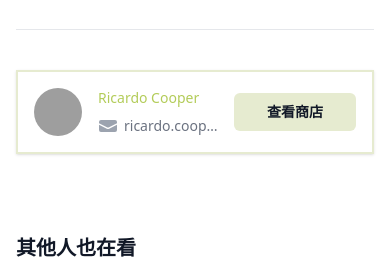
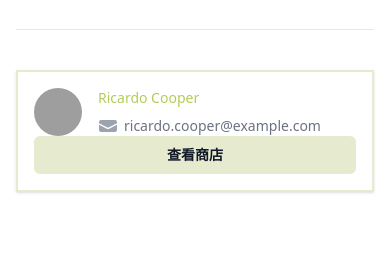
Before and after one commit to TinaChen071/Feng-pei, a website: page dist/product.html in a window 390 px wide. Shown: the part 1365-1634 px from the top of the page. Drawn offline with nearby package versions, Linux system fonts and the light colour scheme; some packages are replaced by stand-ins of ours; grey boxes are pictures that could not be loaded; a script that the page names is missing.

Commit message:
style: product shop section

```diff
--- a/dist/product.html
+++ b/dist/product.html
@@ -621,15 +621,16 @@
               <ul role="list" class="divide-y divide-gray-200">
                 <li>
                   <a href="#" class="block hover:bg-gray-50">
-                    <div class="flex items-center px-4 py-4 sm:p-6 ">
-                      <div class="flex min-w-0 flex-1 items-center">
+                    <div class="sm:flex  items-center px-4 py-4 sm:p-6 ">
+                      <!-- Content -->
+                      <div class="flex min-w-0 flex-1 items-center ">
                         <div class="flex-shrink-0">
                           <img class="h-12 w-12 rounded-full" src="https://images.unsplash.com/photo-1472099645785-5658abf4ff4e?ixlib=rb-1.2.1&ixid=eyJhcHBfaWQiOjEyMDd9&auto=format&fit=facearea&facepad=2&w=256&h=256&q=80" alt="">
                         </div>
                         <div class="min-w-0 flex-1 px-4 md:grid md:grid-cols-2 md:gap-4">
                           <div>
                             <p class="truncate text-sm font-medium text-custom__primary">Ricardo Cooper</p>
-                            <p class="mt-2 flex items-center text-sm text-gray-500">
+                            <p class="mt-2 flex flex-wrap items-center text-sm text-gray-500 ">
                               <svg class="mr-1.5 h-5 w-5 flex-shrink-0 text-gray-400" viewBox="0 0 20 20" fill="currentColor" aria-hidden="true">
                                 <path d="M3 4a2 2 0 00-2 2v1.161l8.441 4.221a1.25 1.25 0 001.118 0L19 7.162V6a2 2 0 00-2-2H3z" />
                                 <path d="M19 8.839l-7.77 3.885a2.75 2.75 0 01-2.46 0L1 8.839V14a2 2 0 002 2h14a2 2 0 002-2V8.839z" />
@@ -640,8 +641,9 @@
 
                         </div>
                       </div>
+                      <!-- BTN -->
                       <div>
-                        <button type="submit" class="modal__btn productPage__btn w-full sm:w-48">查看商店</button>
+                        <button type="submit" class="modal__btn productPage__btn w-full ">查看商店</button>
                       </div>
                     </div>
                   </a>
```
Also changed, not shown: dist/output.css, 2 other files.
